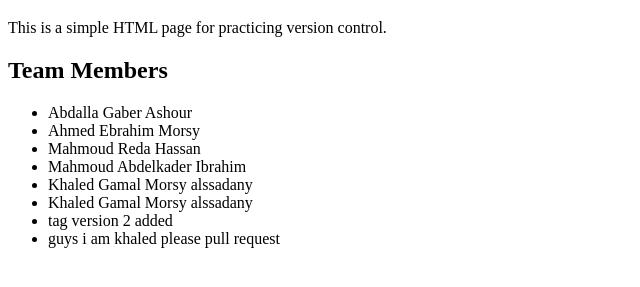
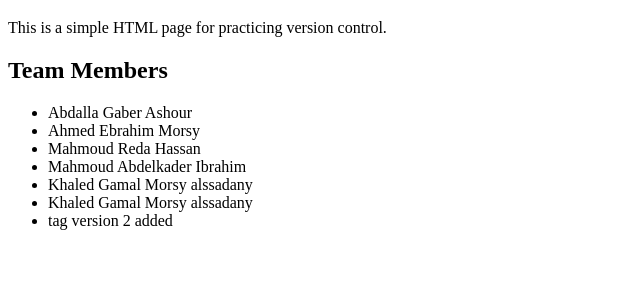
Before and after one commit to abdallagaber/Version-Control-Lab, a plain HTML site: page index.html in a window 1280 px wide. Shown: the part 61-348 px from the top of the page, without its empty margins (0-640 px from the left). Drawn offline with Linux system fonts and the light colour scheme.

Commit message:
delete line i added

```diff
--- a/index.html
+++ b/index.html
@@ -18,7 +18,6 @@
       <li>Khaled Gamal Morsy alssadany</li>
       <li>Khaled Gamal Morsy alssadany</li>
       <li>tag version 2 added</li>
-      <li>guys i am khaled please pull request</li>
     </ul>
   </body>
 </html>
```
